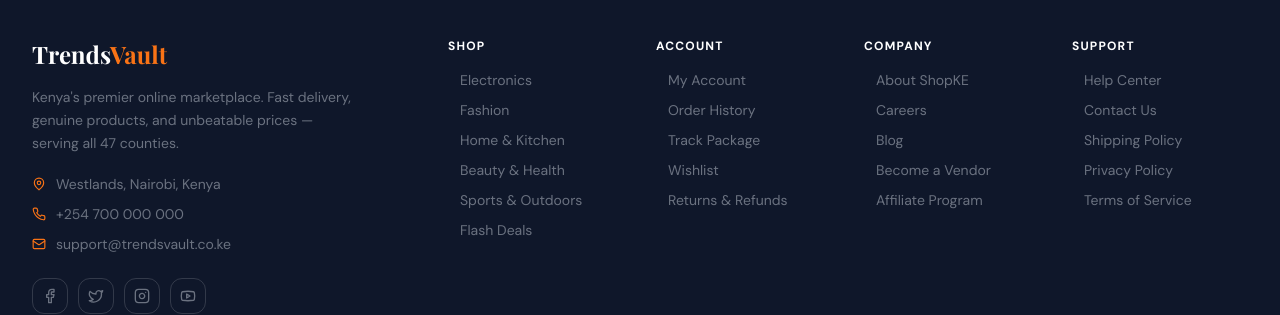
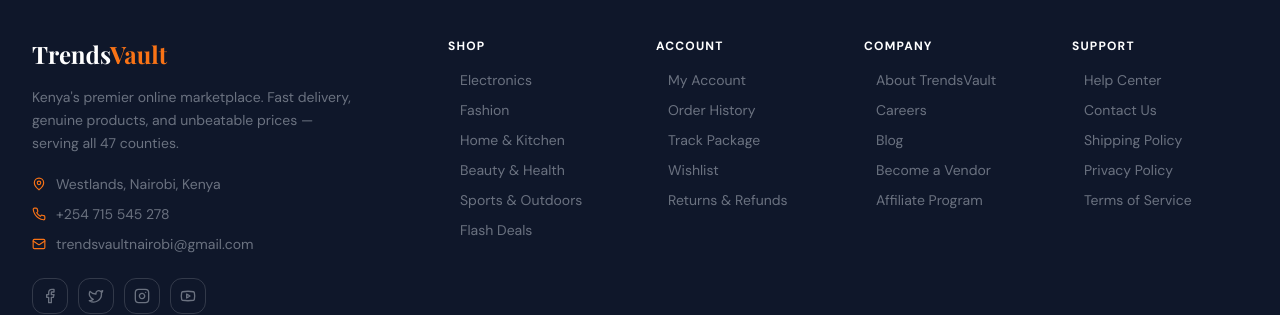
Before and after one commit to wycliffegilbert/shopke, a Next.js app: page / in a window 1280 px wide. Shown: the part 3581-3896 px from the top of the page. Built offline with nearby package versions, Linux system fonts and the light colour scheme; no server answers; a web font is replaced by a local one.

Commit message:
Whatsapp added

```diff
--- a/src/components/layout/Footer.tsx
+++ b/src/components/layout/Footer.tsx
@@ -23,7 +23,7 @@
     { label: 'Returns & Refunds', href: '/returns' },
   ],
   Company: [
-    { label: 'About ShopKE', href: '/about' },
+    { label: 'About TrendsVault', href: '/about' },
     { label: 'Careers', href: '/careers' },
     { label: 'Blog', href: '/blog' },
     { label: 'Become a Vendor', href: '/vendor' },
@@ -122,12 +122,12 @@
               <a href="tel:+254700000000"
                 className="flex items-center gap-2.5 text-sm text-gray-500 hover:text-accent transition-colors">
                 <Phone size={14} className="text-accent flex-shrink-0" />
-                +254 700 000 000
+                +254 715 545 278
               </a>
-              <a href="mailto:support@shopke.co.ke"
+              <a href="mailto:support@TrendsVault.co.ke"
                 className="flex items-center gap-2.5 text-sm text-gray-500 hover:text-accent transition-colors">
                 <Mail size={14} className="text-accent flex-shrink-0" />
-                support@trendsvault.co.ke
+                trendsvaultnairobi@gmail.com
               </a>
             </div>
 
--- a/src/components/layout/WhatsAppButton.tsx
+++ b/src/components/layout/WhatsAppButton.tsx
@@ -2,12 +2,12 @@
 import { useState } from 'react';
 import { X, MessageCircle, ShoppingBag, HelpCircle, Truck, RotateCcw } from 'lucide-react';
 
-const PHONE = '254700000000'; // ← replace with your actual WhatsApp number
+const PHONE = '254715545278'; // ← replace with your actual WhatsApp number
 const QUICK_MESSAGES = [
-  { icon: <ShoppingBag size={15} />, label: 'Product enquiry', message: 'Hi ShopKE! I have a question about a product.' },
-  { icon: <Truck size={15} />, label: 'Track my order', message: 'Hi ShopKE! I\'d like to track my order.' },
-  { icon: <RotateCcw size={15} />, label: 'Return / Refund', message: 'Hi ShopKE! I need help with a return or refund.' },
-  { icon: <HelpCircle size={15} />, label: 'General support', message: 'Hi ShopKE! I need some help.' },
+  { icon: <ShoppingBag size={15} />, label: 'Product enquiry', message: 'Hi TrendsVault! I have a question about a product.' },
+  { icon: <Truck size={15} />, label: 'Track my order', message: 'Hi TrendsVault! I\'d like to track my order.' },
+  { icon: <RotateCcw size={15} />, label: 'Return / Refund', message: 'Hi TrendsVault! I need help with a return or refund.' },
+  { icon: <HelpCircle size={15} />, label: 'General support', message: 'Hi TrendsVault! I need some help.' },
 ];
 
 export default function WhatsAppButton() {
@@ -40,7 +40,7 @@
                     </svg>
                   </div>
                   <div>
-                    <p className="text-white font-bold text-sm">ShopKE Support</p>
+                    <p className="text-white font-bold text-sm">TrendsVault Support</p>
                     <p className="text-white/80 text-xs flex items-center gap-1">
                       <span className="w-1.5 h-1.5 bg-white rounded-full inline-block" />
                       Online now
@@ -74,7 +74,7 @@
               ))}
 
               <button
-                onClick={() => openChat('Hi ShopKE!')}
+                onClick={() => openChat('Hi TrendsVault!')}
                 className="w-full mt-1 bg-[#25D366] hover:bg-[#1fb855] text-white font-semibold py-3 rounded-xl transition-colors flex items-center justify-center gap-2 text-sm">
                 <svg viewBox="0 0 24 24" className="w-4 h-4 fill-white">
                   <path d="M17.472 14.382c-.297-.149-1.758-.867-2.03-.967-.273-.099-.471-.148-.67.15-.197.297-.767.966-.94 1.164-.173.199-.347.223-.644.075-.297-.15-1.255-.463-2.39-1.475-.883-.788-1.48-1.761-1.653-2.059-.173-.297-.018-.458.13-.606.134-.133.298-.347.446-.52.149-.174.198-.298.298-.497.099-.198.05-.371-.025-.52-.075-.149-.669-1.612-.916-2.207-.242-.579-.487-.5-.669-.51-.173-.008-.371-.01-.57-.01-.198 0-.52.074-.792.372-.272.297-1.04 1.016-1.04 2.479 0 1.462 1.065 2.875 1.213 3.074.149.198 2.096 3.2 5.077 4.487.709.306 1.262.489 1.694.625.712.227 1.36.195 1.871.118.571-.085 1.758-.719 2.006-1.413.248-.694.248-1.289.173-1.413-.074-.124-.272-.198-.57-.347m-5.421 7.403h-.004a9.87 9.87 0 01-5.031-1.378l-.361-.214-3.741.982.998-3.648-.235-.374a9.86 9.86 0 01-1.51-5.26c.001-5.45 4.436-9.884 9.888-9.884 2.64 0 5.122 1.03 6.988 2.898a9.825 9.825 0 012.893 6.994c-.003 5.45-4.437 9.884-9.885 9.884m8.413-18.297A11.815 11.815 0 0012.05 0C5.495 0 .16 5.335.157 11.892c0 2.096.547 4.142 1.588 5.945L.057 24l6.305-1.654a11.882 11.882 0 005.683 1.448h.005c6.554 0 11.89-5.335 11.893-11.893a11.821 11.821 0 00-3.48-8.413z"/>
```
